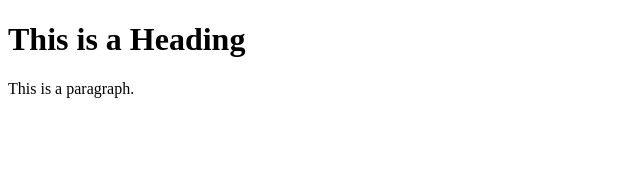
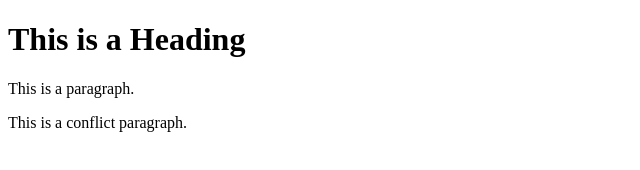
Before and after one commit to AdnanMomin92/learning-git, a plain HTML site: page index.html in a window 1280 px wide. Shown: the whole page, without its empty margins (0-640 px from the left). Drawn offline with Linux system fonts and the light colour scheme.

Commit message:
Update index.html

```diff
--- a/index.html
+++ b/index.html
@@ -7,6 +7,6 @@
 
 <h1>This is a Heading</h1>
 <p>This is a paragraph.</p>
-
+<p>This is a conflict paragraph.</p>
 </body>
 </html>
```
